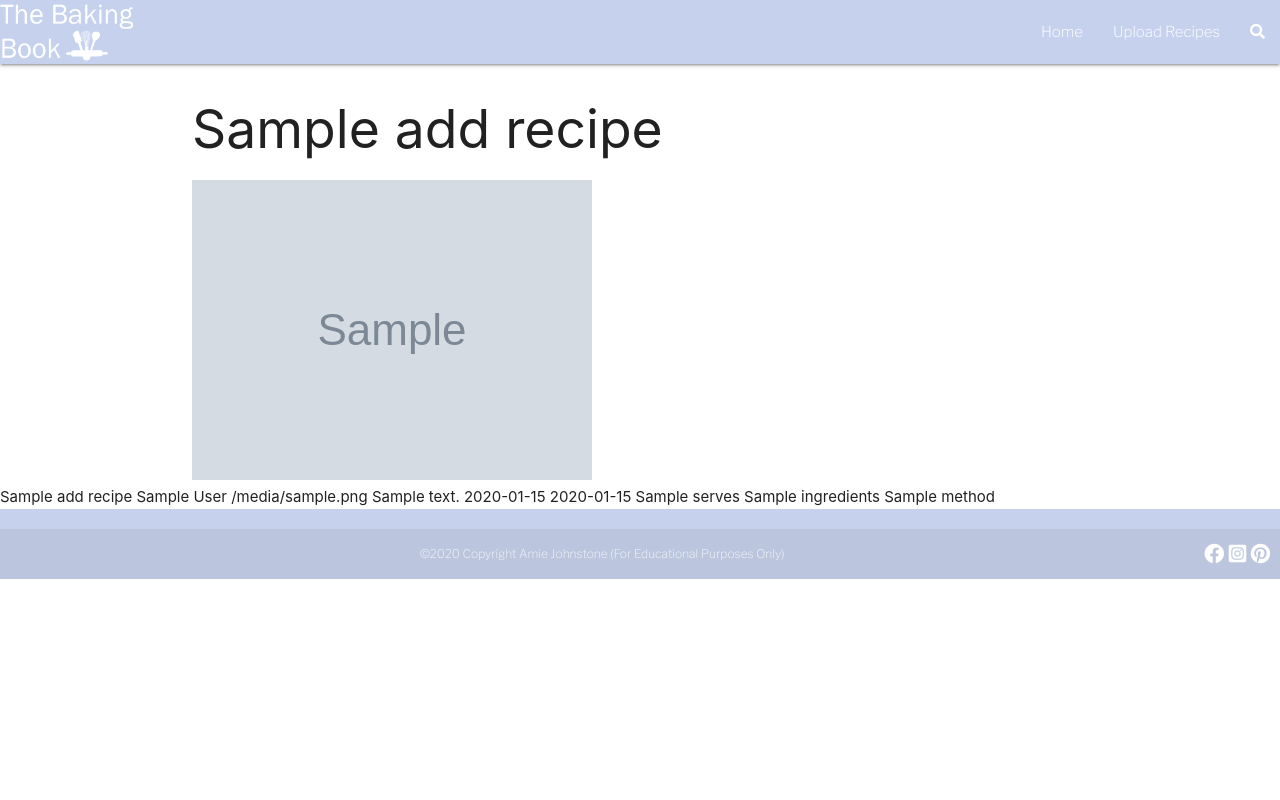
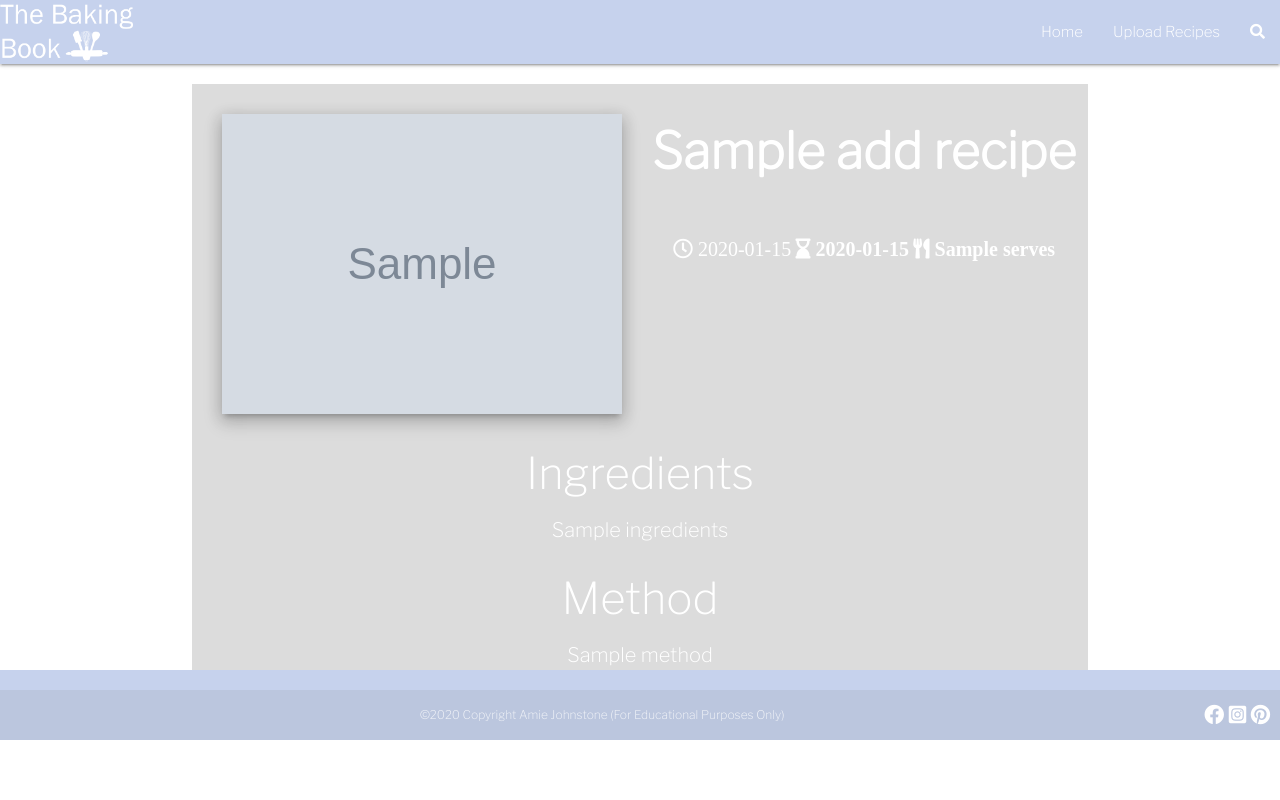
Before and after one commit to Amiejohnstone18/The_Baking_Book, a Flask app: template templates/view_more.html in a window 1280 px wide. Run offline with Flask 2, Linux system fonts and the light colour scheme; the template is opened without the code that fills it: most values are stand-ins (such as "Sample title", 1, 10 or a date in 2020); grey boxes marked "Sample" are stand-in pictures; some libraries are stand-ins or nearby versions.

Commit message:
Formattd the 'view more' link information

```diff
--- a/static/css/style.css
+++ b/static/css/style.css
@@ -55,7 +55,6 @@
 
 /* Recipe Cards */
 
-
 /* Add Recipes */
 #add_recipe_title {
   font-family: "Libre Franklin", sans-serif;
@@ -83,6 +82,49 @@
 .button:hover {
   font-weight: bold;
   font-size: 22px;
+}
+
+/* View More */
+
+#background {
+  background-color: #dcdcdc;
+  margin-top: 20px;
+}
+
+#recipe_img {
+  padding-left: 30px;
+}
+
+.recipe_name {
+  color: white;
+  font-family: "Libre Franklin", sans-serif;
+  margin-top: 30px;
+  text-align: center;
+  font-size: 50px;
+  font-weight: bold;
+}
+
+.symbols {
+  color: white;
+  font-family: "Libre Franklin", sans-serif;
+  font-size: 20px;
+  text-align: center;
+}
+
+/* Ingredients */
+#ingredients {
+  color: white;
+  font-family: "Libre Franklin", sans-serif;
+  font-size: 20px;
+  text-align: center;
+}
+
+/* Method */
+#method{
+  color: white;
+  font-family: "Libre Franklin", sans-serif;
+  font-size: 20px;
+  text-align: center;
 }
 
 /* Footer */
--- a/templates/view_more.html
+++ b/templates/view_more.html
@@ -1,38 +1,47 @@
 {% extends "base.html" %} {% block content %}
 
-<div class="container" id="background">
-  <!-- Recipe Name -->
-  <h2>{{ add_recipes.recipe_name }}</h2>
-  <!-- Image -->
-  <div class="view_more_img">
-    <img src="{{ add_recipes.image_url }}" />
-  </div>
-  <!-- Preptime -->
+<body>
+  <div class="container" id="background">
+    <div class="row">
+    {% for add_recipes in add_recipes %}
+    <!-- Image -->
+      <div class="col s12 m6" id="recipe_img">
+          <img class="responsive-img z-depth-3" src="{{ add_recipes.image_url }}" />
+      </div>
+      <!-- Recipe Name -->
+      <div class="recipe_name">
+        {{ add_recipes.recipe_name }}
+        </div>
+        <br/>
+        <br/>
+        <div class="symbols">
+        <!-- Preptime -->
+        <i class="far fa-clock">
+        {{ add_recipes.preptime }}
+        </i>
+        <!-- Baking Time -->
+        <i class="fas fa-hourglass-end">
+        {{ add_recipes.bakingtime }}
+        </i>
+        <!-- Serves -->
+        <i class="fas fa-utensils">
+        {{ add_recipes.serves }}
+        </i>
+        </div>
+         <!-- Share -->
+        </div>
+        <!-- Ingredients -->
+      <div class="col s12 m6" id="ingredients">
+      <h3> Ingredients </h3>
+        {{ add_recipes.ingredients }}
+      </div>
+      <!-- Method -->
+      <div class="col s12 m6" id="method">
+      <h3> Method </h3>
+        {{ add_recipes.method }}
+      </div>
+    </div>
+  {% endfor %}
+</body>
 
-  <!-- Baking Time -->
-
-  <!-- Serves -->
-
-  <!-- Share -->
-
-  <!-- Ingredients -->
-
-  <!-- Method -->
-
-</div>
-
-{% for add_recipes in add_recipes %}
-
-{{ add_recipes.recipe_name }}
-{{ add_recipes.author }}
-{{ add_recipes.image_url }}
-{{ add_recipes.description }}
-{{ add_recipes.preptime }}
-{{ add_recipes.bakingtime }}
-{{ add_recipes.serves }}
-{{ add_recipes.ingredients }}
-{{ add_recipes.method }}
-
-{% endfor %}
-{% endblock
-%}
+ {% endblock %}
```
